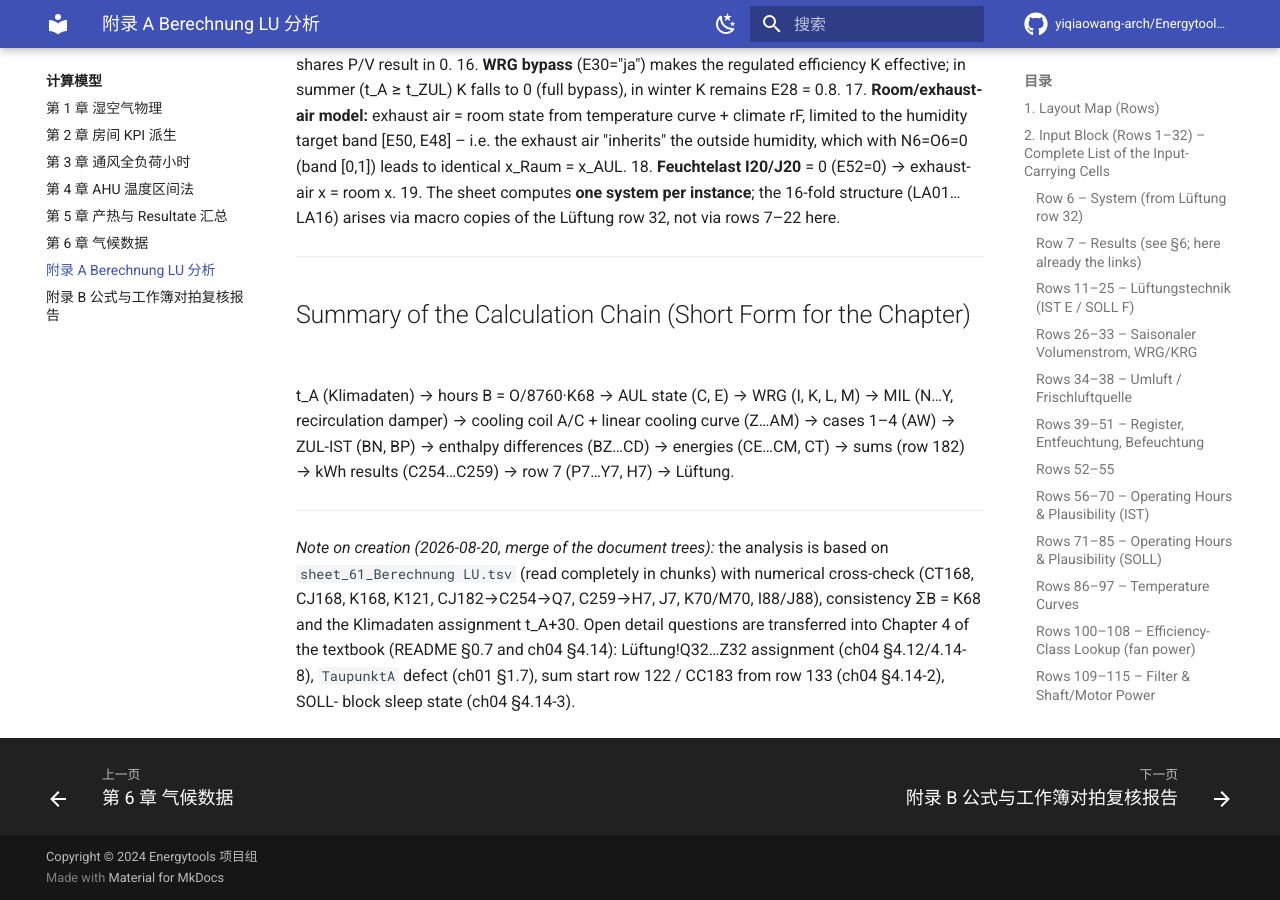
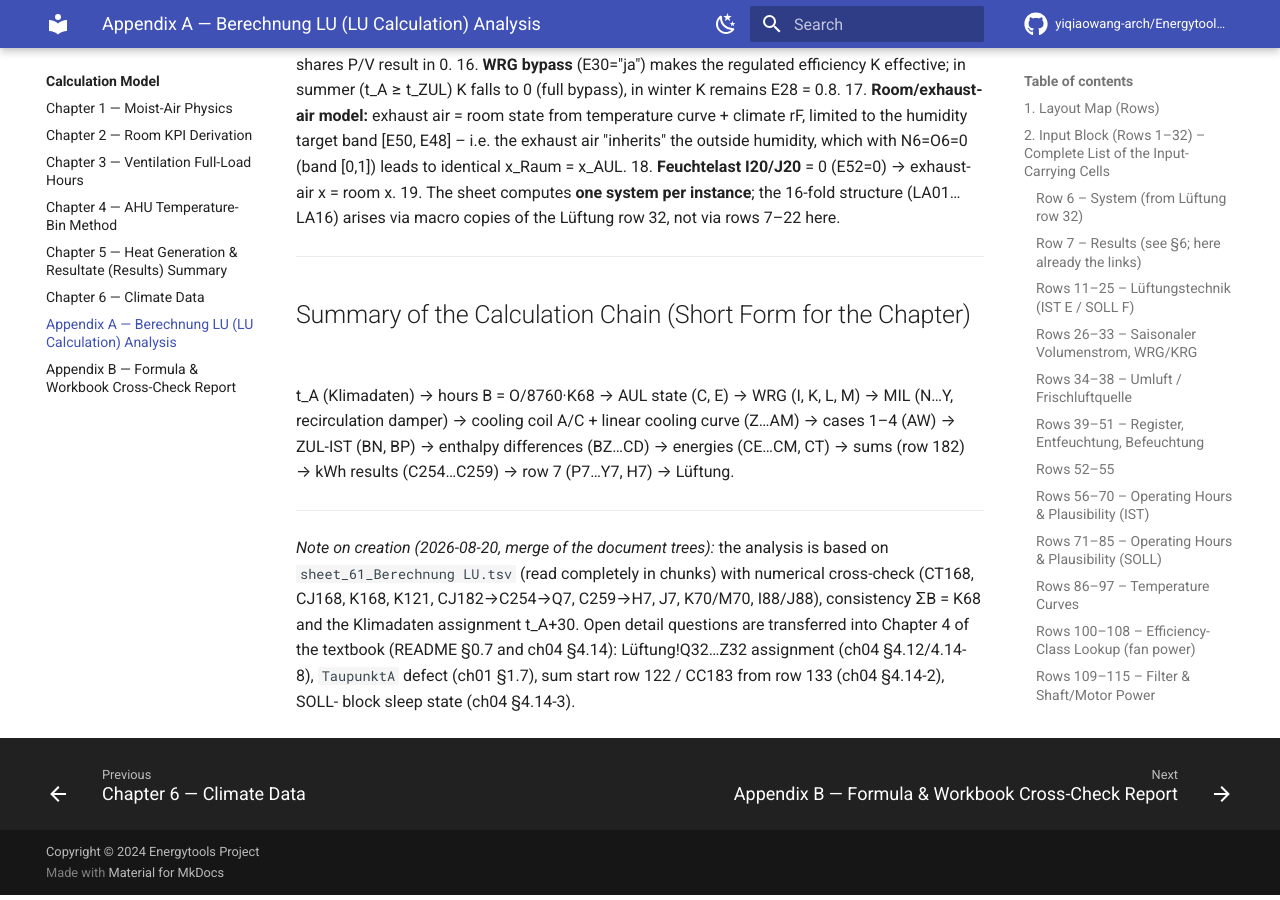
Before and after one commit to yiqiaowang-arch/Energytools_refactored, an MkDocs documentation site: the page built from docs/textbook/analysis_Berechnung_LU.md, in a window 1280 px wide and 900 px high, scrolled down 31850 px. Built offline with MkDocs 1.6.1 and Material for MkDocs 9.7.7, drawn with Linux system fonts in a browser that asks for light colours; comment, search, counter and statistics services are not loaded; some of the changed text lies outside the part shown.

Commit message:
docs: mkdocs.yml nav 全英文化 + 教科书代理 5 行规则修复；--strict 零警告

```diff
--- a/mkdocs.yml
+++ b/mkdocs.yml
@@ -1,21 +1,21 @@
 # =============================================================================
-# Energytools 文档站点配置 (MkDocs + Material)
+# Energytools documentation site configuration (MkDocs + Material)
 # -----------------------------------------------------------------------------
-# 本地构建:
+# Local build:
 #   pip install -r requirements.txt
-#   mkdocs serve     # 本地预览 http://127.0.0.1:8000
-#   mkdocs build     # 输出到 site/
-# ReadTheDocs 构建入口见 .readthedocs.yaml
+#   mkdocs serve     # local preview http://127.0.0.1:8000
+#   mkdocs build     # output to site/
+# ReadTheDocs build entry point: .readthedocs.yaml
 # =============================================================================
 
-site_name: Energytools 文档
-site_description: Energytools —— 能源工具库的架构、计算模型与 API 参考文档
+site_name: Energytools Documentation
+site_description: Energytools — architecture, calculation models, and API reference of the energy tools library
 site_url: https://energytools-refactored.readthedocs.io/
 
-# 主题: mkdocs-material (https://squidfunk.github.io/mkdocs-material/)
+# Theme: mkdocs-material (https://squidfunk.github.io/mkdocs-material/)
 theme:
   name: material
-  language: zh
+  language: en
   palette:
     - media: "(prefers-color-scheme: light)"
       scheme: default
@@ -23,14 +23,14 @@ theme:
       accent: indigo
       toggle:
         icon: material/weather-night
-        name: 切换到暗色模式
+        name: Switch to dark mode
     - media: "(prefers-color-scheme: dark)"
       scheme: slate
       primary: indigo
       accent: indigo
       toggle:
         icon: material/weather-sunny
-        name: 切换到亮色模式
+        name: Switch to light mode
   features:
     - navigation.tabs
     - navigation.top
@@ -44,49 +44,51 @@ theme:
   icon:
     repo: fontawesome/brands/github
 
-# 仓库信息（发布前替换为真实仓库地址）
+# Repository info (real repository)
 repo_name: yiqiaowang-arch/Energytools_refactored
 repo_url: https://github.com/yiqiaowang-arch/Energytools_refactored
 
-# 站点导航: 首页 / 工作簿评估 / 架构 / 计算模型 / API参考 / 安装 / 发布与部署
-# 三大内容板块（架构、计算模型、API参考）分别映射到
-# docs/architecture+api-reference/ 与 docs/textbook/ 下的真实文档:
-#   * 架构        -> architecture+api-reference/README + 01(包与符号清单) + 08(完整性检查)
-#   * 计算模型    -> textbook/ (第 1–6 章 + 附录 A)
-#   * API参考     -> architecture+api-reference/02–07 (各模块 API 条目)
-# 所有路径相对于 docs_dir（默认 docs/）。
+# Site navigation: Home / Workbook Assessment / Architecture / Calculation Model
+# / API Reference / Installation / Release & Deployment
+# The three content blocks map to the real documents under
+# docs/architecture+api-reference/ and docs/textbook/:
+#   * Architecture     -> architecture+api-reference/README + 01 (package & symbol
+#     inventory) + 08 (completeness check)
+#   * Calculation Model -> textbook/ (chapters 1-6 + appendix A)
+#   * API Reference     -> architecture+api-reference/02-07 (per-module API entries)
+# All paths are relative to docs_dir (default: docs/).
 nav:
-  - 首页: README.md
-  - 工作簿评估: 01-workbook-assessment.md
-  - 架构:
-      - 导读: architecture+api-reference/README.md
-      - 包与符号清单: architecture+api-reference/01-package-inventory.md
-      - 完整性检查: architecture+api-reference/08-completeness-check.md
-      - 文档树一致性核对报告: verification/文档树一致性核对报告.md
-  - 计算模型:
-      - 导读: textbook/README.md
-      - 第 1 章 湿空气物理: textbook/ch01-湿空气物理-Glück多项式与UDF.md
-      - 第 2 章 房间 KPI 派生: textbook/ch02-房间KPI派生.md
-      - 第 3 章 通风全负荷小时: textbook/ch03-通风全负荷小时.md
-      - 第 4 章 AHU 温度区间法: textbook/ch04-AHU温度区间法.md
-      - 第 5 章 产热与 Resultate 汇总: textbook/ch05-产热与Resultate汇总.md
-      - 第 6 章 气候数据: textbook/ch06-气候数据.md
-      - 附录 A Berechnung LU 分析: textbook/analysis_Berechnung_LU.md
-      - 附录 B 公式与工作簿对拍复核报告: verification/教科书六章公式与工作簿对拍复核报告.md
-  - API参考:
-      - 公共基础: architecture+api-reference/02-common-foundation.md
-      - Raumdaten 数据服务: architecture+api-reference/03-raumdaten-service.md
-      - Gebäude 计算引擎: architecture+api-reference/04-gebaeude-engine.md
-      - 版本化与导出: architecture+api-reference/05-versioning-export.md
-      - FastAPI 层: architecture+api-reference/06-fastapi-layer.md
-      - MCP 层: architecture+api-reference/07-mcp-layer.md
-  - 安装: installation.md
-  - 发布与部署:
-      - 构建与发布管线: deployment/readthedocs.md
-      - 首次上线发布清单: deployment/release-checklist.md
-      - 发布前置清单（用户操作）: deployment/发布前置清单与用户操作手册.md
+  - Home: README.md
+  - Workbook Assessment: 01-workbook-assessment.md
+  - Architecture:
+      - Introduction: architecture+api-reference/README.md
+      - Package & Symbol Inventory: architecture+api-reference/01-package-inventory.md
+      - Completeness Check: architecture+api-reference/08-completeness-check.md
+      - Document-Tree Consistency Report: verification/文档树一致性核对报告.md
+  - Calculation Model:
+      - Introduction: textbook/README.md
+      - Chapter 1 — Moist-Air Physics: textbook/ch01-湿空气物理-Glück多项式与UDF.md
+      - Chapter 2 — Room KPI Derivation: textbook/ch02-房间KPI派生.md
+      - Chapter 3 — Ventilation Full-Load Hours: textbook/ch03-通风全负荷小时.md
+      - Chapter 4 — AHU Temperature-Bin Method: textbook/ch04-AHU温度区间法.md
+      - Chapter 5 — Heat Generation & Resultate (Results) Summary: textbook/ch05-产热与Resultate汇总.md
+      - Chapter 6 — Climate Data: textbook/ch06-气候数据.md
+      - Appendix A — Berechnung LU (LU Calculation) Analysis: textbook/analysis_Berechnung_LU.md
+      - Appendix B — Formula & Workbook Cross-Check Report: verification/教科书六章公式与工作簿对拍复核报告.md
+  - API Reference:
+      - Common Foundation: architecture+api-reference/02-common-foundation.md
+      - Raumdaten (Room Data) Service: architecture+api-reference/03-raumdaten-service.md
+      - Gebäude (Building) Calculation Engine: architecture+api-reference/04-gebaeude-engine.md
+      - Versioning & Export: architecture+api-reference/05-versioning-export.md
+      - FastAPI Layer: architecture+api-reference/06-fastapi-layer.md
+      - MCP Layer: architecture+api-reference/07-mcp-layer.md
+  - Installation: installation.md
+  - Release & Deployment:
+      - Build & Release Pipeline: deployment/readthedocs.md
+      - First-Release Checklist: deployment/release-checklist.md
+      - Pre-Release Checklist (User Actions): deployment/发布前置清单与用户操作手册.md
 
-# Markdown 扩展
+# Markdown extensions
 markdown_extensions:
   - admonition
   - attr_list
@@ -108,14 +110,14 @@ markdown_extensions:
   - pymdownx.arithmatex:
       generic: true
 
-# 插件
+# Plugins
 plugins:
   - search
 
-# 数学公式渲染（MathJax 3，配合 pymdownx.arithmatex）
+# Math rendering (MathJax 3, paired with pymdownx.arithmatex)
 extra_javascript:
   - javascripts/mathjax.js
   - https://unpkg.com/mathjax@3/es5/tex-mml-chtml.js
 
-# 版权信息
-copyright: Copyright &copy; 2024 Energytools 项目组
+# Copyright
+copyright: Copyright &copy; 2024 Energytools Project
```
Also changed, not shown: docs/textbook/README.md (+2 -2 lines), docs/textbook/analysis_Berechnung_LU.md (+2 -2 lines), docs/textbook/ch03-通风全负荷小时.md (+1 -1 lines).
